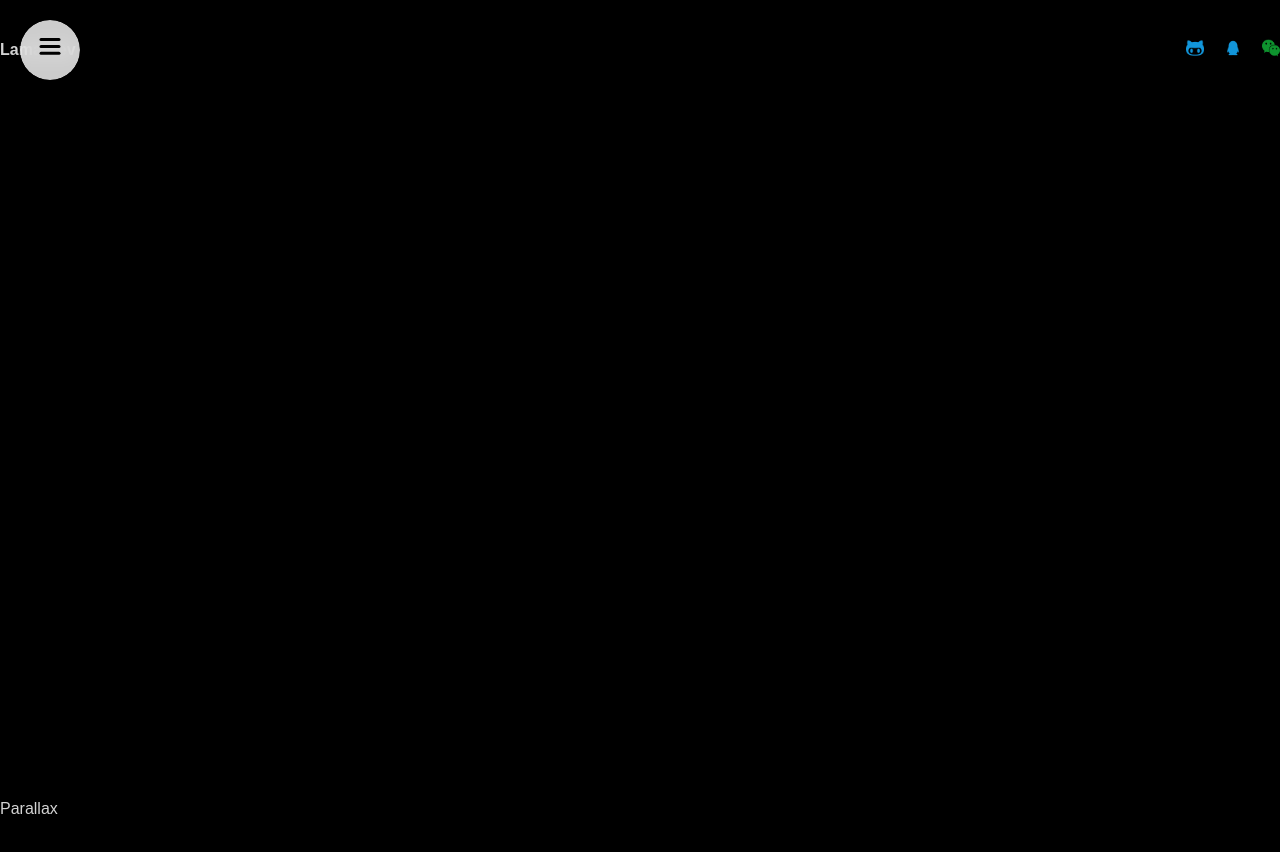
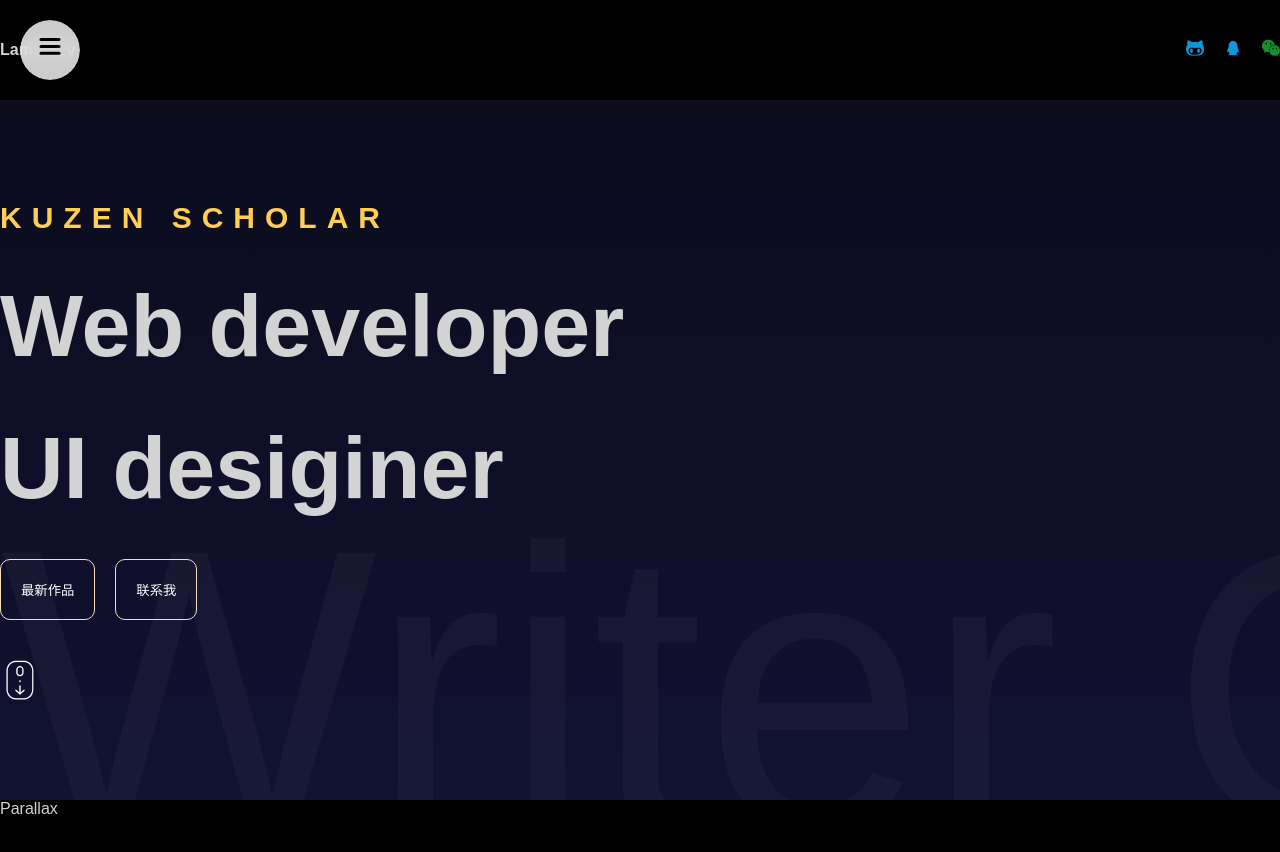
Before and after one commit to kuzen-so/Animated, a React (Vite) app: page / in a window 1280 px wide. Shown: the top 852 px of the page. Built offline with nearby package versions, Linux system fonts and the light colour scheme.

Commit message:
chore: 优化主页文字

```diff
--- a/src/App.tsx
+++ b/src/App.tsx
@@ -1,10 +1,12 @@
 import "./app.scss"
 import Navbar from "./components/navbar/Navbar";
+import Hero from "./components/hero/Hero";
 // import Test from "./Test.tsx";
 
 const App = () => {
   return <div>
-    <section id="主页"><Navbar /></section>
+    <section id="主页"><Navbar />
+    <Hero/></section>
     <section id="博客">Parallax</section>
     <section id="项目">Portfolio1</section>
     <section id="留言">Portfolio2</section>
--- a/src/app.scss
+++ b/src/app.scss
@@ -2,9 +2,6 @@ html{
     scroll-snap-type: y mandatory;
     scroll-behavior: smooth;
 }
-
-
-
 
 
 *{
--- /dev/null
+++ b/src/components/hero/Hero.tsx
@@ -0,0 +1,32 @@
+import "./hero.scss"
+
+const Hero = () => {
+  return (
+    <div className="hero">
+        <div className="wrapper">
+            {/* 主页文字 */}
+            <div className="textContainer">
+                <h2>KUZEN SCHOLAR</h2>
+                <h1>Web developer </h1>
+                <h1>UI desiginer</h1>
+                {/* 主页按钮 */}
+                <div className="buttons">
+                    <button>最新作品</button>
+                    <button>联系我</button>
+                </div>
+                <img src="/Scroll.png" alt="" />
+             </div>
+             <div className="slidingTextContainer">
+                Writer Content Creator Influencer
+             </div>
+        {/* 主页照片 */}
+            <div className="imageContainer">
+            <img src="/hero.png" alt="" />
+            </div>
+        </div>
+
+    </div>
+  )
+}
+
+export default Hero
--- /dev/null
+++ b/src/components/hero/hero.scss
@@ -0,0 +1,61 @@
+.hero{
+    height: calc(100vh - 100px);
+    overflow: hidden;
+    background: linear-gradient(180deg, #0c0c1d, #111132);
+    position: relative;
+
+    .wrapper{
+        max-width: 1366px;
+        height:100%;
+        margin:auto;
+        .textContainer{
+            height: 100%;
+            display: flex;
+            flex-direction: column;
+            justify-content: center;
+            gap:40px;
+            // width: 50%;
+            h2{
+                font-size: 30px;
+                color: #ffcf54;
+                letter-spacing: 10px;
+            }
+            h1{
+                font-size: 88px;
+            }
+            .buttons{
+                button{
+                    padding:20px;
+                    border:1px solid wheat;
+                    border-radius: 10px;
+                    background-color: transparent;
+                    color: white;
+                    margin-right: 20px;
+                    cursor: pointer;
+                    font-weight:300px;
+                }
+
+
+            }
+            img{
+                width: 40px;
+            }
+
+
+        }
+    }
+
+    .imageContainer{
+    height: 100%;
+    position: absolute;
+    top: 700px;
+    right: 0;
+    }
+    .slidingTextContainer{
+        position: absolute;
+        font-size: 50vh;
+        bottom:-120px;
+        white-space: nowrap;
+        color: #ffffff08;
+    }
+}
--- a/src/components/siderbar/Sidebar.tsx
+++ b/src/components/siderbar/Sidebar.tsx
@@ -32,7 +32,6 @@ const Sidebar = () => {
 
   return (
     <motion.div className="sidebar" animate={open ? "open":"closed"}>
-
       <motion.div className="bg" variants={variants}>
        <Links />
       </motion.div>
```
Also changed, not shown: src/components/siderbar/Links/Links.tsx (+10 -8 lines), public/Scroll.png (added), public/hero.png (added).
